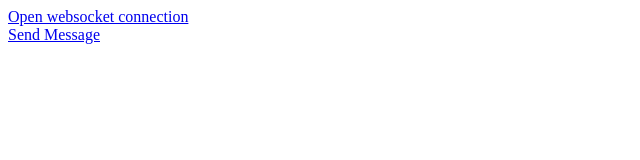
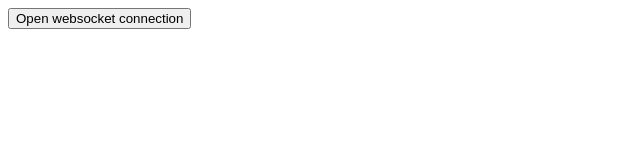
Before and after one commit to sstrigler/pushdings, a plain HTML site: page priv/ws.html in a window 1280 px wide. Shown: the whole page, without its empty margins (0-640 px from the left). Drawn offline with Linux system fonts and the light colour scheme.

Commit message:
rename to pushdings

```diff
--- a/priv/ws.html
+++ b/priv/ws.html
@@ -11,14 +11,15 @@
     return true;
 }
 
-      function open()
-      {
+function connect() {
     if (!("WebSocket" in window)) {
         alert("This browser does not support WebSockets");
-              return true;
     }
+
+    var appid = prompt("Which app id?", "123");
+
     /* @todo: Change to your own server IP address */
-      ws = new WebSocket("ws://localhost:8080/ws");
+    ws = new WebSocket("ws://localhost:8080/ws", "foo");
     ws.onopen = function() {
         console.log('Connected');
     };
@@ -26,21 +27,20 @@
     {
         var received_msg = evt.data;
         console.log("Received: " + received_msg);
-          var txt = document.createTextNode("Simon says: " + received_msg
-                                           );
+        var txt = document.createTextNode("Simon says: " + received_msg  + "\n");
         document.getElementById('msgs').appendChild(txt);
     };
     ws.onclose = function()
     {
         console.log('Connection closed');
     };
+    return false;
 }
     </script>
   </head>
   <body>
     <div id="sse">
-      <a href="javascript:open()">Open websocket connection</a><br/>
-      <a href="javascript:send()">Send Message</a>
+      <button onclick="return connect()" href='#'>Open websocket connection</button><br/>
     </div>
     <div id="msgs">
     </div>
```
Also changed, not shown: 17 other files. Lines whose indentation alone changed are shown as unchanged.
